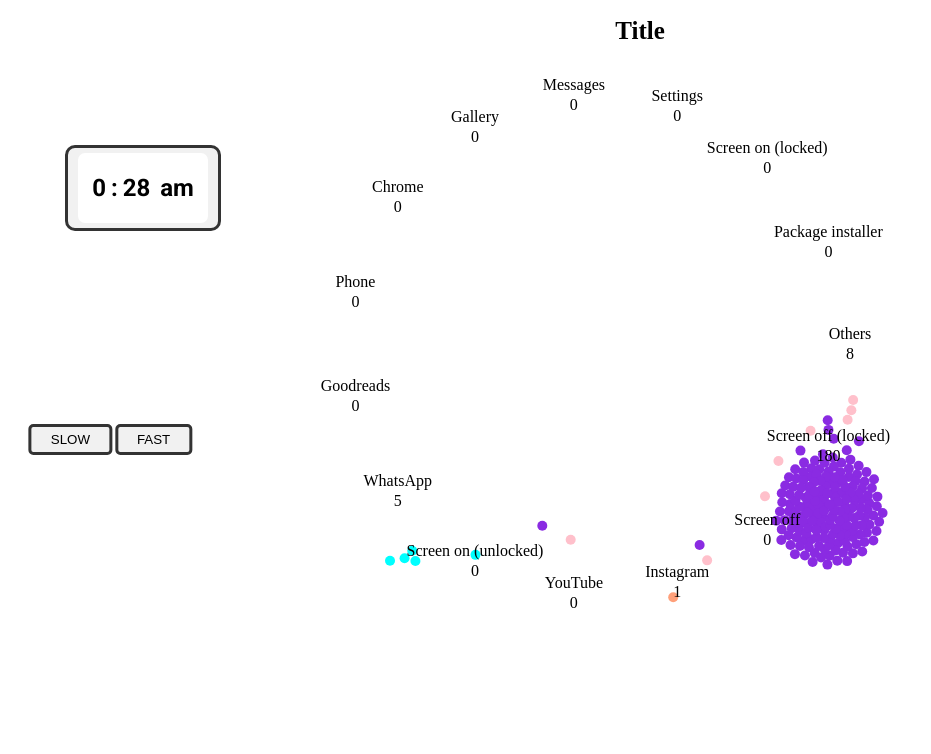
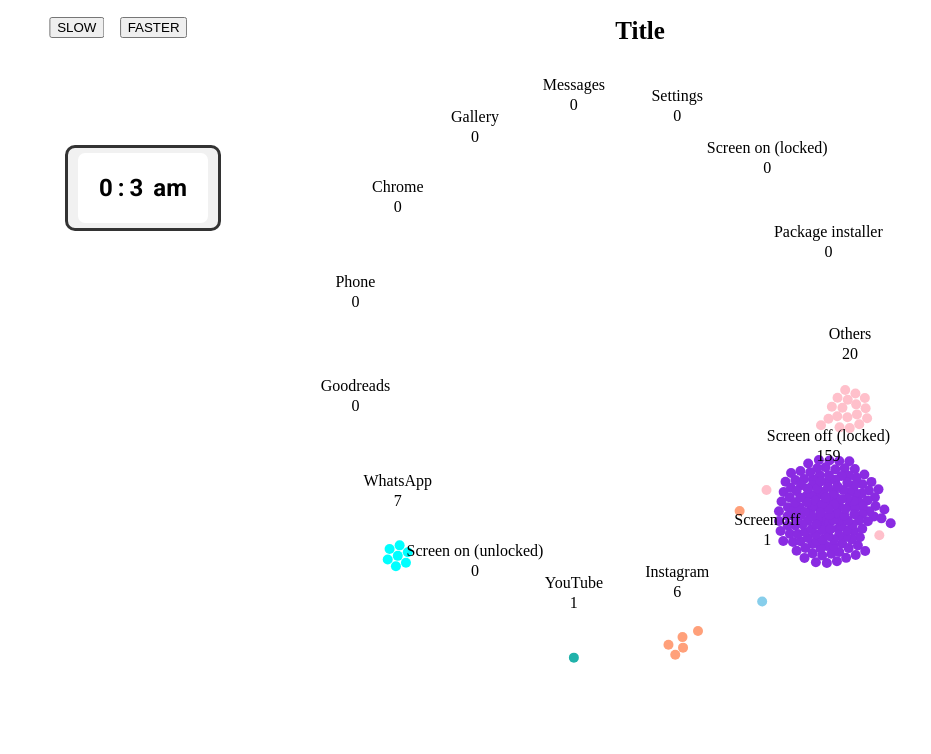
Before and after one commit to VietAnhNguyen20/MobileAppInsights, a plain HTML site: page clusters.html in a window 1280 px wide. Shown: the whole page, without its empty margins (0-931 px from the left). Drawn offline with nearby package versions, Linux system fonts and the light colour scheme.

Commit message:
Bouton faster

```diff
--- a/clusters.html
+++ b/clusters.html
@@ -71,30 +71,24 @@
                 font-size: 25px;
             }
 
-            #accelerate {
+            #fast {
                 position: absolute;
-                bottom: 345px; /* -35 */
+                bottom: 350;
                 left: 12%;
                 transform: translateX(-50%);
-                padding: 5px 19px;
-                background-color: #f1f1f1;
-                border-radius: 5px;
-                cursor: pointer;
-                border: 3px solid #333;
+
+
 
             }
 
             #slow {
                 position: absolute;
-                bottom: 345px;
-                left: 5.5%;
+                bottom: 350;
+                left: 6%;
                 transform: translateX(-50%);
-                padding: 5px 19px;
-                background-color: #f1f1f1;
-                border-radius: 5px;
-                cursor: pointer;
-                border: 3px solid #333;
+
             }
+
 
 
 
@@ -102,6 +96,12 @@
 </head>
 
 <body>
+
+
+    <button id="fast">FASTER</button>
+
+    <button id="slow" onclick="slow()">SLOW</button>
+
 
     <h1>Title</h1>
     <div id="chart-container">
@@ -117,12 +117,6 @@
     </div>
 
     <div>
-        <button id="accelerate" onclick="fast('')">FAST</button>
-    </div>
-
-    <div>
-        <button id="slow" onclick="slow('')">SLOW</button>
-    </div>
 
     <div id="chart-container">
         <div id="chart"></div>
@@ -131,6 +125,9 @@
 <script src="https://d3js.org/d3.v7.min.js"></script>
 
 <script>
+
+
+
 
 var margin = {top: 16, right: 0, bottom: 0, left: 0},
     width = 950 - margin.left - margin.right,
@@ -161,20 +158,20 @@ d3.csv("./data/VietAnh_processed_data.csv").then(function(data) {
     var uniqueGroups = Array.from(new Set(data.map(d => d.grp)));
     var colorScale =  d3.scaleOrdinal()
     .range([
-        '#FFC0CB', // Rose
-        '#8A2BE2', // Violet
-        '#87CEEB', // Bleu clair
-        '#FFA07A', // Saumon clair
-        '#20B2AA', // Vert-bleu
-        '#FF6347', // Rouge corail
-        '#00FFFF', // Cyan
-        '#FFD700', // Or
-        '#32CD32', // Vert lime
-        '#E9967A', // Saumon foncé
-        '#9370DB', // Violet clair (répété)
-        '#48D1CC', // Bleu clair médium
-        '#FF1493', // Rose profond
-        '#00FF7F'  // Vert printemps
+        '#FFC0CB',
+        '#8A2BE2',
+        '#87CEEB',
+        '#FFA07A',
+        '#20B2AA',
+        '#FF6347',
+        '#00FFFF',
+        '#FFD700',
+        '#32CD32',
+        '#E9967A',
+        '#9370DB',
+        '#48D1CC',
+        '#FF1493',
+        '#00FF7F'
     ]);
 
     uniqueGroups.forEach(function(group, index) {
@@ -316,7 +313,7 @@ d3.csv("./data/VietAnh_processed_data.csv").then(function(data) {
     hoursSpan.text(hours);
     minutesSpan.text(minutes);
     groupCounts.text(d => groups[d].cnt);
-    d3.timeout(timer, 100); // Update every second
+    d3.timeout(timer, 1000); // Update every second
     }
 
     // Start things off after a few seconds.
@@ -325,8 +322,49 @@ d3.csv("./data/VietAnh_processed_data.csv").then(function(data) {
     // Return the SVG node.
     svg.node();
 
+    let accelerationEnabledFast = false;
+    let accelerationEnabledSlow = false;
+
+    document.getElementById("fast").addEventListener("click", function() {
+        if (!accelerationEnabledFast) {
+            function timer() {
+                nodes.forEach(function (o) {
+                    o.timeleft -= 1;
+                    if (o.timeleft === 0 && o.istage < o.stages.length - 1) {
+                        // Decrease count for previous group.
+                        groups[o.group].cnt -= 1;
+                        // Update current node to a new group.
+                        o.istage += 1;
+                        o.group = o.stages[o.istage].grp;
+                        o.timeleft = o.stages[o.istage].duration;
+                        // Increment count for the new group.
+                        groups[o.group].cnt += 1;
+                    }
+                });
+                // Increment time.
+                time_so_far += 1;
+                const hours = Math.floor(time_so_far / 60);
+                const minutes = Math.floor(time_so_far % 60);
+                hoursSpan.text(hours);
+                minutesSpan.text(minutes);
+                groupCounts.text(d => groups[d].cnt);
+                d3.timeout(timer, 200); // Update every second
+
+                }
+
+                // Start things off after a few seconds.
+                d3.timeout(timer, 1000);
+
+
+                // Return the SVG node.
+                svg.node();
+                accelerationEnabledFast = true;
+                }
+            });
 
     });
+
+
 
 
     function forceCluster() {
@@ -386,18 +424,6 @@ d3.csv("./data/VietAnh_processed_data.csv").then(function(data) {
         return force;
     }
 
-    function fast(){
-        d3.timeout(timer, 500);
-
-        }
-
-    function slow(){
-        d3.timeout(timer, 2500);
-    }
-
-
-
-
 
 </script>
 
```
